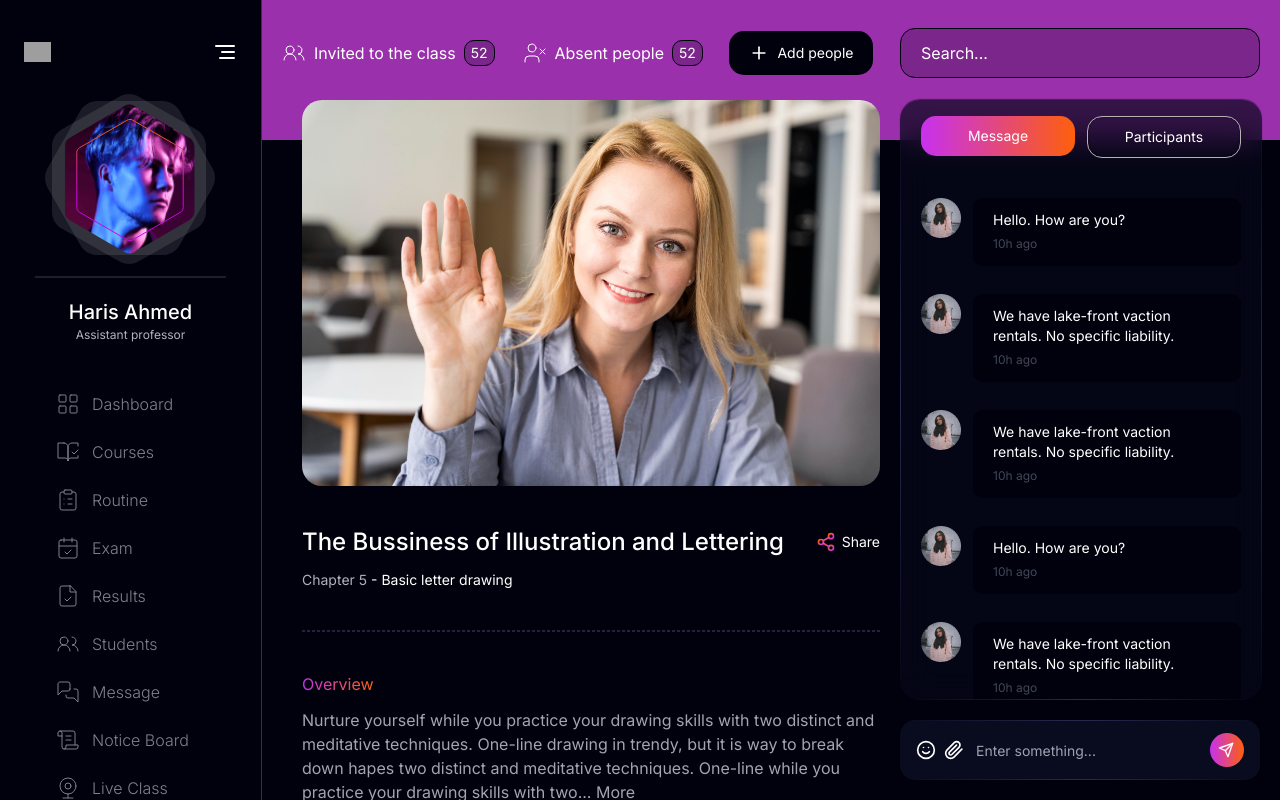
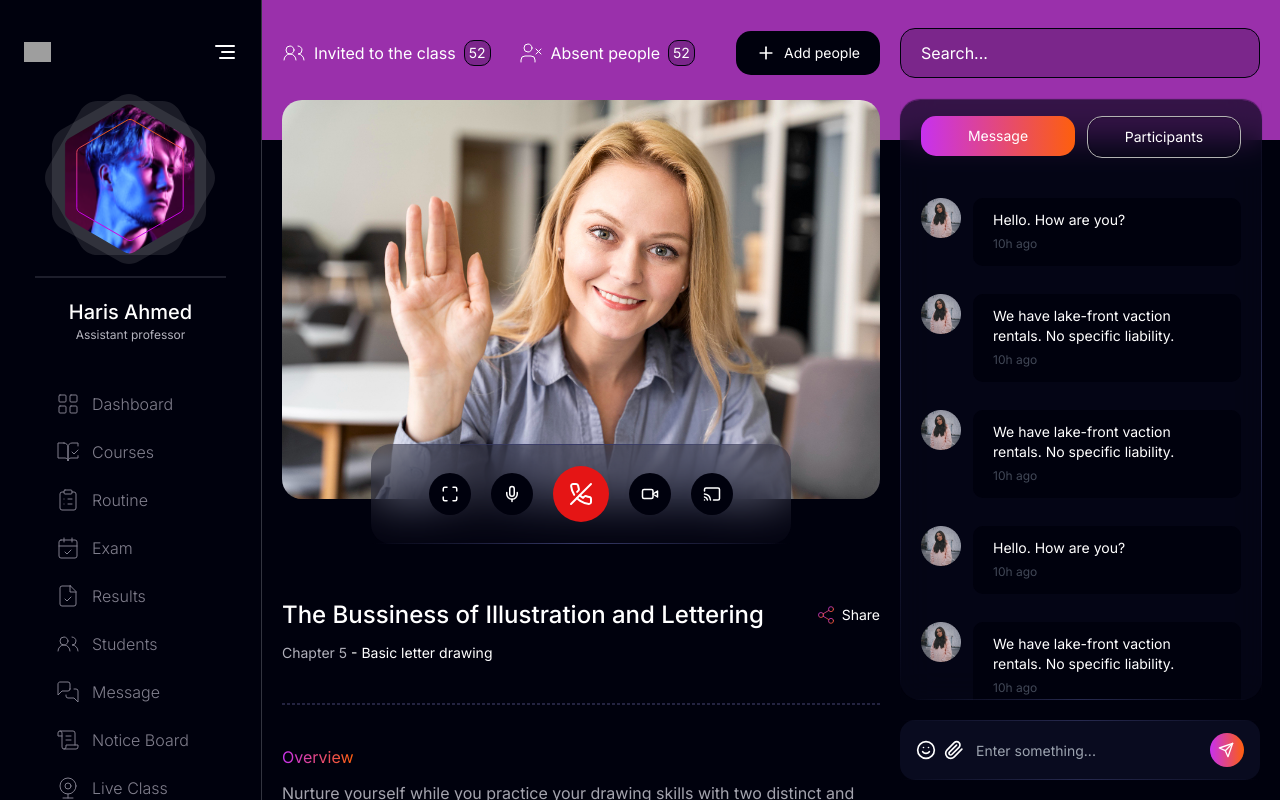
Before and after one commit to andrewench/marathon-chat-2023-frontend, a Next.js app: page / in a window 1280 px wide. Built offline with nearby package versions, Linux system fonts and the light colour scheme; grey boxes are pictures that could not be loaded.

Commit message:
layout: add control buttons for video player

```diff
--- a/src/components/layout/content/content.layout.tsx
+++ b/src/components/layout/content/content.layout.tsx
@@ -1,9 +1,7 @@
-import Image from 'next/image'
-
 import { Share2 } from 'lucide-react'
 import { FC } from 'react'
 
-import { Chat, Flex, Header } from '@/components/layout'
+import { Chat, Flex, Header, VideoPlayer } from '@/components/layout'
 
 import { Heading } from '@/components/shared'
 
@@ -16,22 +14,9 @@ export const Content: FC = () => {
 
       <Flex content="space-between" className={styles.content}>
         <div className={styles.lessonBox}>
-          <div className={styles.player}>
-            <Image
-              src="/skype.jpg"
-              alt="Skype"
-              width={640}
-              height={667}
-              draggable={false}
-              className={styles.skype}
-            />
-          </div>
+          <VideoPlayer />
 
-          <Flex
-            align="center"
-            content="space-between"
-            className={styles.articleTitleBox}
-          >
+          <Flex align="center" content="space-between">
             <Heading as="h1" className={styles.articleTitle}>
               The Bussiness of Illustration and Lettering
             </Heading>
@@ -45,11 +30,11 @@ export const Content: FC = () => {
                   x2="0%"
                   y2="0%"
                 >
-                  <stop stopColor="#c731ef" offset="0%" />
-                  <stop stopColor="#fe5f0c" offset="100%" />
+                  <stop stopColor="#fe5f0c" offset="0%" />
+                  <stop stopColor="#c731ef" offset="100%" />
                 </linearGradient>
               </svg>
-              <Share2 size={20} strokeWidth={2} className={styles.shareIcon} />
+              <Share2 size={20} strokeWidth={1} className={styles.shareIcon} />
               Share
             </button>
           </Flex>
--- a/src/components/layout/content/content.module.scss
+++ b/src/components/layout/content/content.module.scss
@@ -19,23 +19,7 @@
 }
 
 .lessonBox {
-  @apply w-8/12 px-5;
-}
-
-.player {
-  @apply relative;
-
-  & > img {
-    @apply block;
-  }
-}
-
-.skype {
-  @apply rounded-[20px];
-}
-
-.articleTitleBox {
-  @apply mt-10;
+  @apply pr-5;
 }
 
 .articleTitle {
@@ -67,5 +51,5 @@
 }
 
 .description {
-  @apply text-[#a4a4ae] mb-3;
+  @apply text-[#a4a4ae] mb-7;
 }
--- a/src/components/layout/header/header.layout.tsx
+++ b/src/components/layout/header/header.layout.tsx
@@ -13,6 +13,7 @@ export const Header: FC = () => {
   return (
     <header className={styles.box}>
       <Flex align="center" content="space-between">
+        <Flex align="center" content="space-between" className={styles.left}>
           <Flex align="center" className={styles.links}>
             <Flex align="center" className={styles.inviteGroup}>
               <Users2 size={24} strokeWidth={1} />
@@ -31,6 +32,7 @@ export const Header: FC = () => {
             <Plus size={20} strokeWidth={2} />
             Add people
           </button>
+        </Flex>
 
         <input placeholder="Search..." className={styles.searchBar} />
       </Flex>
--- a/src/components/layout/header/header.module.scss
+++ b/src/components/layout/header/header.module.scss
@@ -1,5 +1,9 @@
 .box {
   @apply h-[140px] w-full bg-[#9a30ab] pt-7 px-5;
+}
+
+.left {
+  @apply w-full mr-5;
 }
 
 .links {
@@ -19,7 +23,7 @@
 }
 
 .searchBar {
-  @apply w-[360px] rounded-[15px] border-[1px] border-marathon-black py-3 px-5 bg-marathon-black/20 text-white focus:outline-none;
+  @apply w-[360px] flex-shrink-0 rounded-[15px] border-[1px] border-marathon-black py-3 px-5 bg-marathon-black/20 text-white focus:outline-none;
 
   &::placeholder {
     @apply text-white;
--- a/src/components/layout/index.ts
+++ b/src/components/layout/index.ts
@@ -6,3 +6,4 @@ export { SideBarMenu } from './sidebar-menu/sidebar-menu.layout'
 export { ScrollBox } from './scrollbox/scrollbox.layout'
 export { Header } from './header/header.layout'
 export { Chat } from './chat/chat.layout'
+export { VideoPlayer } from './video-player/video-player.layout'
--- a/src/components/layout/sidebar/sidebar.module.scss
+++ b/src/components/layout/sidebar/sidebar.module.scss
@@ -23,7 +23,7 @@
 }
 
 .toggle {
-  @apply text-white;
+  @apply text-white focus:outline-none;
 }
 
 .avatarBox {
--- /dev/null
+++ b/src/components/layout/video-player/video-player.layout.tsx
@@ -0,0 +1,48 @@
+import Image from 'next/image'
+
+import { Cast, Maximize, Mic, PhoneOff, Video } from 'lucide-react'
+import { FC } from 'react'
+
+import { Flex } from '@/components/layout'
+
+import { ControlButton } from '@/components/ui'
+
+import styles from './video-player.module.scss'
+
+export const VideoPlayer: FC = () => {
+  return (
+    <div className={styles.player}>
+      <Image
+        src="/skype.jpg"
+        alt="Skype"
+        width={690}
+        height={667}
+        draggable={false}
+        className={styles.skype}
+      />
+
+      <Flex align="center" content="center" className={styles.controls}>
+        <ControlButton
+          icon={<Maximize size={18} strokeWidth={2} />}
+          variant="secondary"
+        />
+        <ControlButton
+          icon={<Mic size={18} strokeWidth={2} />}
+          variant="secondary"
+        />
+        <ControlButton
+          icon={<PhoneOff size={24} strokeWidth={2} />}
+          variant="primary"
+        />
+        <ControlButton
+          icon={<Video size={18} strokeWidth={2} />}
+          variant="secondary"
+        />
+        <ControlButton
+          icon={<Cast size={18} strokeWidth={2} />}
+          variant="secondary"
+        />
+      </Flex>
+    </div>
+  )
+}
--- /dev/null
+++ b/src/components/layout/video-player/video-player.module.scss
@@ -0,0 +1,19 @@
+.player {
+  @apply relative w-full;
+
+  & > img {
+    @apply block;
+  }
+}
+
+.skype {
+  @apply rounded-[20px] mx-auto;
+}
+
+.controls {
+  @apply gap-5 w-[420px] h-[100px] mx-auto -translate-y-[55%] rounded-[20px] backdrop-blur-xl bg-[#080a1960];
+
+  border-width: 1px;
+  border-style: solid;
+  border-image: linear-gradient(to right, transparent, #363967, transparent) 1 0;
+}
--- a/src/components/shared/counter/counter.module.scss
+++ b/src/components/shared/counter/counter.module.scss
@@ -1,3 +1,3 @@
 .text {
-  @apply border-[1px] border-marathon-black rounded-[10px] bg-marathon-black/20 text-sm px-[6px] py-[2px];
+  @apply border-[1px] border-marathon-black rounded-[10px] bg-marathon-black/20 text-sm px-1 py-[2px];
 }
--- /dev/null
+++ b/src/components/ui/control-button/control-button.component.tsx
@@ -0,0 +1,36 @@
+import { FC, ReactNode } from 'react'
+
+import cn from 'clsx'
+
+import { PropsWithClassName } from '@/shared/types'
+
+import styles from './control-button.module.scss'
+
+interface IControlButton {
+  icon: ReactNode
+  variant: 'primary' | 'secondary'
+  onClick?: () => void
+}
+
+export const ControlButton: FC<PropsWithClassName<IControlButton>> = ({
+  icon,
+  variant,
+  onClick,
+  className,
+}) => {
+  return (
+    <button
+      onClick={onClick}
+      className={cn(
+        styles.button,
+        {
+          [styles.primary]: variant === 'primary',
+          [styles.secondary]: variant === 'secondary',
+        },
+        className,
+      )}
+    >
+      {icon}
+    </button>
+  )
+}
--- /dev/null
+++ b/src/components/ui/control-button/control-button.module.scss
@@ -0,0 +1,11 @@
+.button {
+  @apply rounded-full text-white flex-shrink-0;
+
+  &.primary {
+    @apply bg-[#e51515] p-4;
+  }
+
+  &.secondary {
+    @apply p-3 bg-marathon-black;
+  }
+}
--- a/src/components/ui/index.ts
+++ b/src/components/ui/index.ts
@@ -1,3 +1,4 @@
 export { SideBarItem } from './sidebar-item/sidebar-item.component'
 export { StyledButton } from './styled-button/styled-button.component'
 export { MessageItem } from './message-item/message-item.component'
+export { ControlButton } from './control-button/control-button.component'
```
Lines whose indentation alone changed are shown as unchanged.
